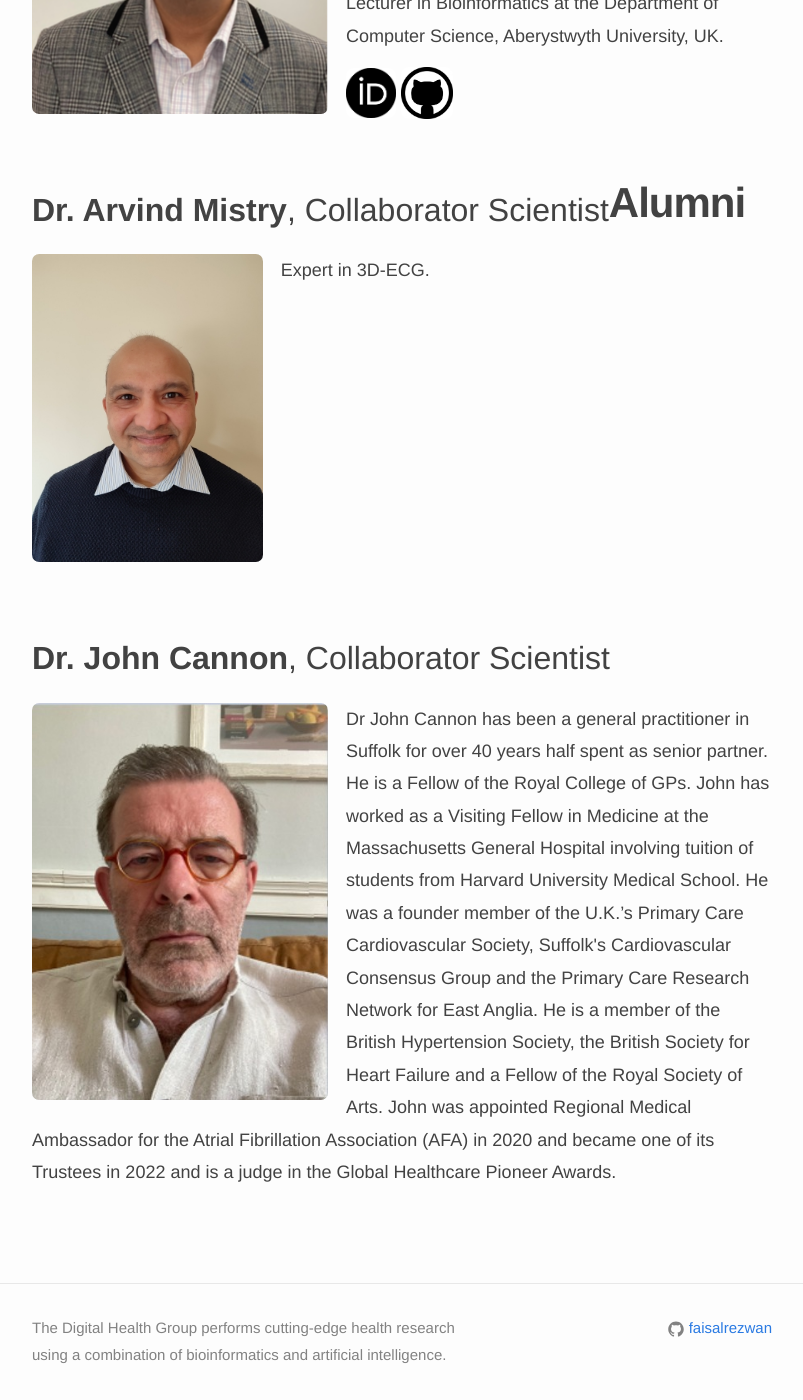
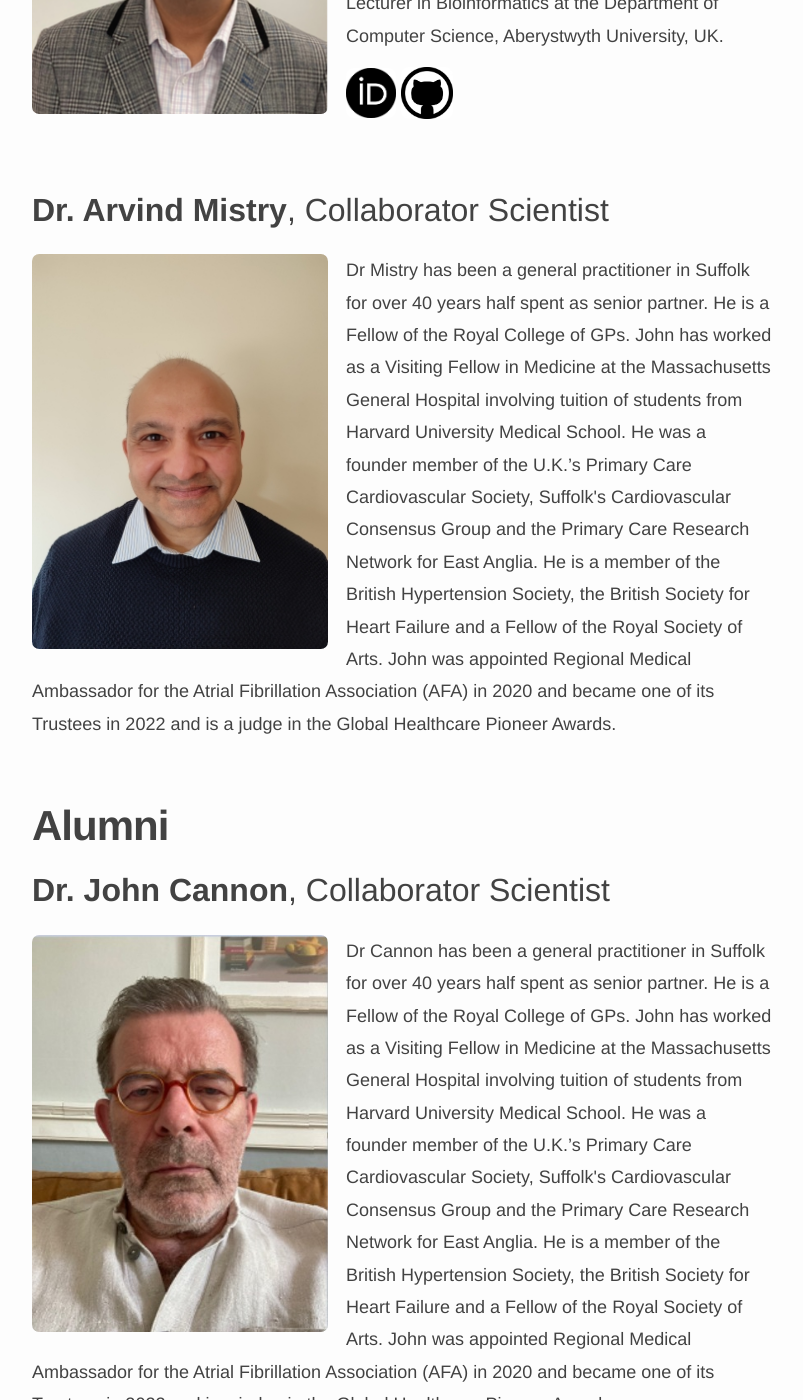
Before and after one commit to rezwanlab/rezwanlab.github.io, a Jekyll site: the page built from _pages/team/index.md, in a window 1280 px wide and 1400 px high, scrolled down 747 px. Shown: the whole window, without its empty margins (238-1041 px from the left). Built offline with Jekyll 4.4.1, drawn with Linux system fonts in a browser that asks for light colours; nearby versions of some CDN libraries; some of the changed text lies outside the part shown.

Commit message:
Update team.yml

```diff
--- a/_data/team.yml
+++ b/_data/team.yml
@@ -5,7 +5,7 @@
   orcid:  https://orcid.org/0000-0001-9921-222X
   github: https://github.com/frezwan
   bio: >
-    Faisal Ibne Rezwan received a Ph.D. degree in Bioinformatics from the
+    Dr. Rezwan received a Ph.D. degree in Bioinformatics from the
     University of Hertfordshire (UK) in 2012 and joined the University of
     Southampton as a research fellow in bioinformatics. Later he joined to
     Cranfield University (UK) as a lecturer in Bioinformatics. He is currently
@@ -19,7 +19,16 @@
   is_current: True
   position: Collaborator Scientist
   bio: >
-    Expert in 3D-ECG.
+    Dr Mistry has been a general practitioner in Suffolk for over 40 years
+    half spent as senior partner. He is a Fellow of the Royal College of GPs.
+    John has worked as a Visiting Fellow in Medicine at the Massachusetts General
+    Hospital involving tuition of students from Harvard University Medical School.
+    He was a founder member of the U.K.’s Primary Care Cardiovascular Society,
+    Suffolk's Cardiovascular Consensus Group and the Primary Care Research Network
+    for East Anglia. He is a member of the British Hypertension Society, the
+    British Society for Heart Failure and a Fellow of the Royal Society of Arts.
+    John was appointed Regional Medical Ambassador for the Atrial Fibrillation Association (AFA)
+    in 2020 and became one of its Trustees in 2022 and is a judge in the Global Healthcare Pioneer Awards.
   photo: team/AMistry.jpg
 
 - name: Dr. John Cannon
@@ -27,7 +36,7 @@
   is_current: False
   position: Collaborator Scientist
   bio: >
-    Dr John Cannon has been a general practitioner in Suffolk for over 40 years
+    Dr Cannon has been a general practitioner in Suffolk for over 40 years
     half spent as senior partner. He is a Fellow of the Royal College of GPs.
     John has worked as a Visiting Fellow in Medicine at the Massachusetts General
     Hospital involving tuition of students from Harvard University Medical School.
```
